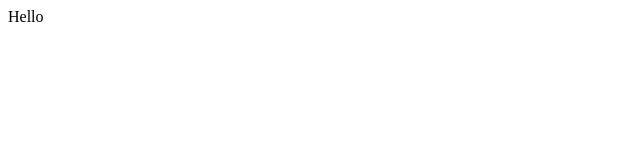
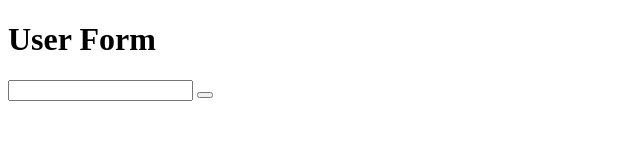
Before and after one commit to dkimhw/web, a website built with Parcel: page index.html in a window 1280 px wide. Shown: the whole page, without its empty margins (0-640 px from the left). Built offline with nearby package versions, Linux system fonts and the light colour scheme; data requests are answered from the project's data file.

Commit message:
Create UserForm class for rendering views

```diff
--- a/index.html
+++ b/index.html
@@ -6,7 +6,7 @@
   <title>Home</title>
 </head>
 <body>
-  <div>Hello</div>
+  <div id="root"></div>
   <script>
     let parcelRequire;
   </script>
--- a/src/index.ts
+++ b/src/index.ts
@@ -1,8 +1,13 @@
 import { User } from "./models/User";
+import { UserForm } from './views/UserForm';
 
-const collection = User.buildUserCollection()
+const root = document.getElementById('root')!;
+const userForm = new UserForm(root);
+userForm.render();
 
-collection.on('change', ()=> {
-  console.log(collection);
-})
-collection.fetch();
+
+// const collection = User.buildUserCollection()
+// collection.on('change', ()=> {
+//   console.log(collection);
+// })
+// collection.fetch();
--- /dev/null
+++ b/src/views/UserForm.ts
@@ -0,0 +1,20 @@
+
+export class UserForm {
+  constructor(public parent: Element) {}
+
+  template(): string {
+    return `
+      <div>
+        <h1>User Form </h1>
+        <input />
+        <button></button>
+      </div>
+    `;
+  }
+
+  render(): void {
+    const templateElement = document.createElement('template');
+    templateElement.innerHTML = this.template();
+    this.parent.append(templateElement.content);
+  }
+}
```
